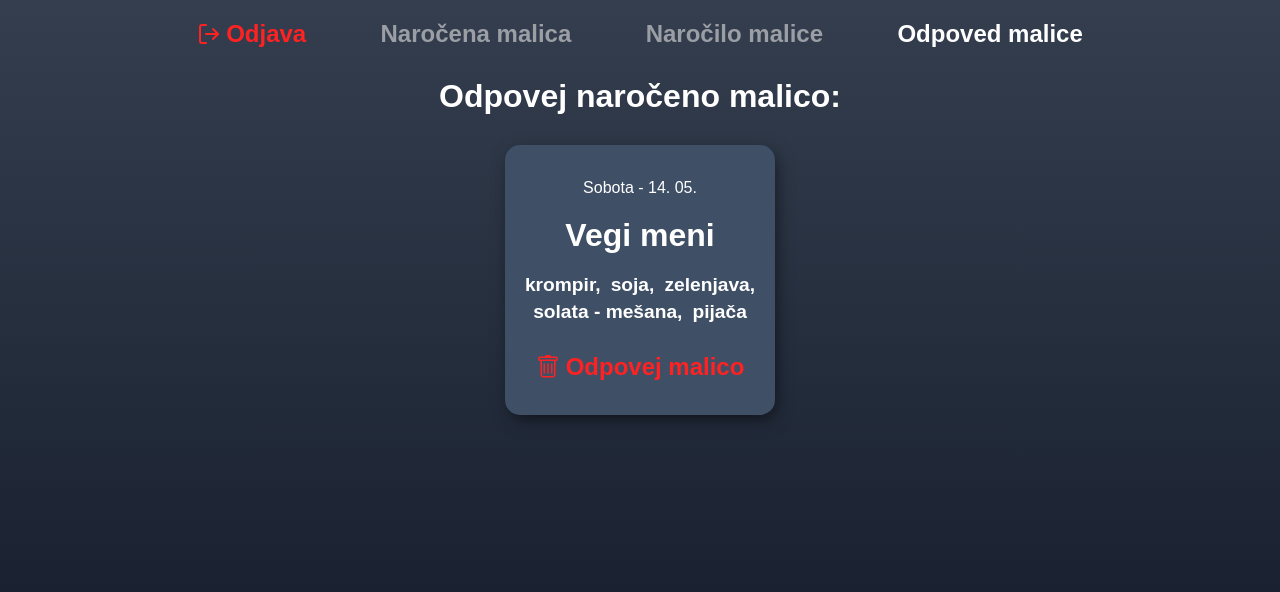
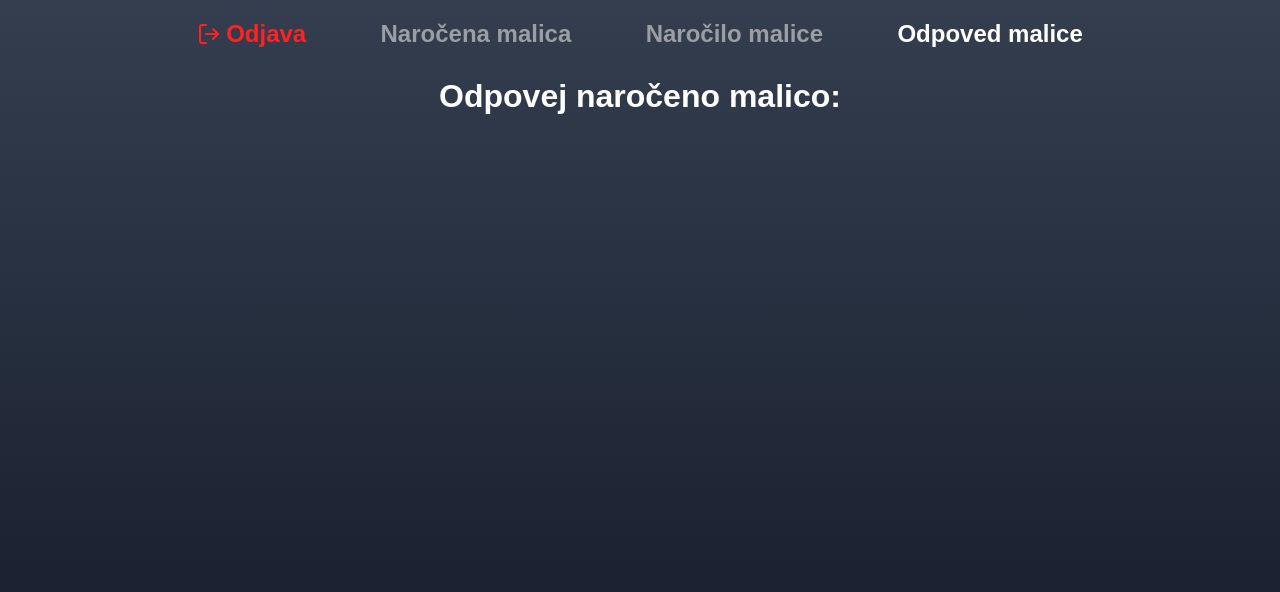
Before and after one commit to Janzunec/konzola-malica-electron, a React (Create React App) app: page /#/odpoved in a window 1280 px wide. Shown: the top 592 px of the page. Built offline with nearby package versions, Linux system fonts and the light colour scheme.

Commit message:
Migrated state managment to redux

```diff
--- a/package.json
+++ b/package.json
@@ -4,7 +4,7 @@
 	"private": true,
 	"dependencies": {
 		"@electron/remote": "^2.0.8",
-		"@reduxjs/toolkit": "^1.8.1",
+		"@reduxjs/toolkit": "^1.8.2",
 		"@testing-library/jest-dom": "^5.16.4",
 		"@testing-library/react": "^13.2.0",
 		"@testing-library/user-event": "^13.5.0",
@@ -16,6 +16,7 @@
 		"react": "^18.1.0",
 		"react-dom": "^18.1.0",
 		"react-icons": "^4.3.1",
+		"react-redux": "^8.0.2",
 		"react-router-dom": "6",
 		"react-scripts": "5.0.1",
 		"wait-on": "^6.0.1",
--- a/src/App.js
+++ b/src/App.js
@@ -4,8 +4,23 @@ import NarocenaMalica from './pages/Naroceno/NarocenaMalica';
 import OdpovedMalice from './pages/Odpoved/OdpovedMalice';
 import Prijava from './pages/Prijava/Prijava';
 import NarociloMalice from './pages/Narocilo/NarociloMalice';
+import { useEffect, useState } from 'react';
+import { useSelector, useDispatch } from 'react-redux';
+import { fetchMalice } from './state/reducers/maliceSlice';
+
+let isInitial = false;
 
 function App() {
+	const malice = useSelector((state) => state.malice.malice);
+	const dispatch = useDispatch();
+
+	useEffect(() => {
+		if (!isInitial) {
+			dispatch(fetchMalice());
+			isInitial = true;
+		}
+	}, [malice, dispatch]);
+
 	return (
 		<div className='App'>
 			<Routes>
--- a/src/components/UI/Cards/MeniCard.js
+++ b/src/components/UI/Cards/MeniCard.js
@@ -3,17 +3,31 @@ import { useLocation } from 'react-router-dom';
 import { BsPlusCircle, BsTrash } from 'react-icons/bs';
 import style from './MeniCard.module.css';
 import MaliceContext from '../../../context/malice-context';
+import { useSelector, useDispatch } from 'react-redux';
+import { maliceActions } from '../../../state/reducers/maliceSlice';
 
 const MeniCard = (props) => {
 	const location = useLocation();
 	const malicaCtx = useContext(MaliceContext);
+	const dispatch = useDispatch();
 
 	const odpovedMaliceHandler = () => {
 		malicaCtx.onOdpovejMalico(props.id);
+		dispatch(maliceActions.odpovejMalico({ id: props.id }));
 	};
 
 	const narociMalicoHandler = () => {
-		malicaCtx.onNarociMalico(props.id, props.datum.toISOString());
+		dispatch(
+			maliceActions.narociMalico({
+				malica: {
+					id: props.id,
+					ime: props.ime,
+					vsebina: props.vsebina,
+					tip: props.tip,
+					datum: props.datum.toISOString(),
+				},
+			})
+		);
 	};
 
 	const dnevi = [
--- a/src/index.js
+++ b/src/index.js
@@ -3,14 +3,16 @@ import ReactDOM from 'react-dom/client';
 import { HashRouter } from 'react-router-dom';
 import App from './App';
 import { MaliceContextProvider } from './context/malice-context';
+import { Provider } from 'react-redux';
+import store from './state';
 
 const root = ReactDOM.createRoot(document.getElementById('root'));
 root.render(
 	<React.StrictMode>
-		<MaliceContextProvider>
+		<Provider store={store}>
 			<HashRouter>
 				<App />
 			</HashRouter>
-		</MaliceContextProvider>
+		</Provider>
 	</React.StrictMode>
 );
--- a/src/pages/Naroceno/NarocenaMalica.js
+++ b/src/pages/Naroceno/NarocenaMalica.js
@@ -1,19 +1,24 @@
-import React, { useContext } from 'react';
+import React, { useEffect, useState } from 'react';
 import Navigation from '../../components/Navigation/Navigation';
 import MalicaBtn from '../../components/UI/Buttons/MalicaBtn';
 import MeniCard from '../../components/UI/Cards/MeniCard';
-import MaliceContext from '../../context/malice-context';
+import { fetchNarocenaMalica } from '../../state/reducers/maliceSlice';
 import style from './NarocenaMalica.module.css';
+import { useSelector, useDispatch } from 'react-redux';
+
+let isInitial = false;
 
 const NarocenaMalica = (props) => {
-	const maliceCtx = useContext(MaliceContext);
-	console.log(maliceCtx.malice);
-	// const [naroceneMalice, setNaroceneMalice] = useState([]);
+	const narocenaMalica = useSelector((state) => state.malice.narocenaMalica);
+	const dispatch = useDispatch();
 
-	// useEffect(() => {
-	// 	const fetchedMalice = maliceCtx.fetchMalice();
-	// 	setNaroceneMalice([...fetchedMalice]);
-	// }, []);
+	useEffect(() => {
+		if (!isInitial) {
+			dispatch(fetchNarocenaMalica());
+			console.log('fetched');
+			isInitial = true;
+		}
+	}, []);
 
 	return (
 		<React.Fragment>
@@ -23,14 +28,13 @@ const NarocenaMalica = (props) => {
 					Naročena malica za danes:
 				</div>
 				<div className={style.naroceniMeniji}>
-					{maliceCtx.malice.map((malica, i) => (
+					{narocenaMalica.map((malica, i) => (
 						<MeniCard
 							key={i}
 							id={i}
 							ime={malica.ime}
 							vsebina={malica.vsebina}
 							tip={malica.tip}
-							slika={malica.slika}
 							datum={malica.datum}
 						/>
 					))}
--- a/src/pages/Narocilo/NarociloMalice.js
+++ b/src/pages/Narocilo/NarociloMalice.js
@@ -3,21 +3,18 @@ import Navigation from '../../components/Navigation/Navigation';
 import MeniCard from '../../components/UI/Cards/MeniCard';
 import MaliceContext from '../../context/malice-context';
 import style from './NarociloMalice.module.css';
+import { useSelector } from 'react-redux';
 
 const NarociloMalice = () => {
 	const [meniji, setMeniji] = useState([]);
 	const [chosenDate, setChosenDate] = useState();
 	const [malicaIsNarocena, setMalicaIsNarocena] = useState(false);
 
-	const maliceCtx = useContext(MaliceContext);
-
-	useEffect(() => {
-		const fetchedMeniji = maliceCtx.fetchMeniji();
-		setMeniji([...fetchedMeniji]);
-	}, [maliceCtx]);
+	const malice = useSelector((state) => state.malice.malice);
+	const narocenaMalica = useSelector((state) => state.malice.narocenaMalica);
 
 	const checkNaroceno = (datum) => {
-		const narocenaMalicaIndex = maliceCtx.malice.findIndex((malica) => {
+		const narocenaMalicaIndex = narocenaMalica.findIndex((malica) => {
 			const malicaDate = new Date(malica.datum);
 			return malicaDate.getDate() === datum.getDate();
 		});
@@ -69,7 +66,7 @@ const NarociloMalice = () => {
 	useEffect(() => {
 		setChosenDate(firstDay);
 		checkNaroceno(firstDay);
-	}, []);
+	}, [narocenaMalica]);
 
 	const firstDayString = getDateString(firstDay);
 	const secondDayString = getDateString(secondDay);
@@ -109,14 +106,13 @@ const NarociloMalice = () => {
 					<div className={style.narociloMain}>
 						<div className={style.narociloTitle}>Izberi meni:</div>
 						<div className={style.narociloMeniji}>
-							{meniji.map((malica) => (
+							{malice.map((malica) => (
 								<MeniCard
 									key={malica.id}
 									id={malica.id}
 									ime={malica.ime}
 									vsebina={malica.vsebina}
 									tip={malica.tip}
-									slika={malica.slika}
 									datum={chosenDate}
 								/>
 							))}
--- a/src/pages/Odpoved/OdpovedMalice.js
+++ b/src/pages/Odpoved/OdpovedMalice.js
@@ -3,22 +3,10 @@ import Navigation from '../../components/Navigation/Navigation';
 import MeniCard from '../../components/UI/Cards/MeniCard';
 import MaliceContext from '../../context/malice-context';
 import style from './OdpovedMalice.module.css';
+import { useSelector } from 'react-redux';
 
 const OdpovedMalice = (props) => {
-	const [naroceneMalice, setNaroceneMalice] = useState([]);
-
-	const maliceCtx = useContext(MaliceContext);
-
-	useEffect(() => {
-		setNaroceneMalice([...maliceCtx.malice]);
-	}, [maliceCtx.malice]);
-
-	// const odpovejMalicoHandler = (id) => {
-	// 	console.log(id);
-	// 	const updatedMalice = naroceneMalice;
-	// 	updatedMalice.splice(id, 1);
-	// 	setNaroceneMalice([...updatedMalice]);
-	// };
+	const narocenaMalica = useSelector((state) => state.malice.narocenaMalica);
 
 	return (
 		<React.Fragment>
@@ -28,7 +16,7 @@ const OdpovedMalice = (props) => {
 					Odpovej naročeno malico:{' '}
 				</div>
 				<div className={style.naroceneMalice}>
-					{naroceneMalice.map((malica, i) => (
+					{narocenaMalica.map((malica, i) => (
 						<MeniCard
 							key={i}
 							id={i}
--- a/src/pages/Prijava/Prijava.js
+++ b/src/pages/Prijava/Prijava.js
@@ -35,6 +35,7 @@ const Prijava = () => {
 				<input
 					name='ID_zaposlenega'
 					placeholder='ID zaposlenega'
+					type='password'
 					onChange={idZaposlenegaInputHandler}
 					className={style.prijavaInput}
 					ref={inputRef}
--- /dev/null
+++ b/src/state/index.js
@@ -0,0 +1,12 @@
+import { configureStore } from '@reduxjs/toolkit';
+import authSlice from './reducers/authSlice';
+import maliceSlice from './reducers/maliceSlice';
+
+const store = configureStore({
+	reducer: {
+		malice: maliceSlice.reducer,
+		auth: authSlice.reducer,
+	},
+});
+
+export default store;
--- /dev/null
+++ b/src/state/reducers/authSlice.js
@@ -0,0 +1,22 @@
+import { createSlice } from '@reduxjs/toolkit';
+
+const initialAuthState = {
+	id: '',
+};
+
+const authSlice = createSlice({
+	name: 'auth',
+	initialState: initialAuthState,
+	reducers: {
+		logIn(state, action) {
+			state.id = action.payload.id;
+		},
+		logout(state) {
+			state.id = '';
+		},
+	},
+});
+
+export const authAction = authSlice.actions;
+
+export default authSlice;
--- /dev/null
+++ b/src/state/reducers/maliceSlice.js
@@ -0,0 +1,97 @@
+import { createSlice } from '@reduxjs/toolkit';
+
+const MENIIJI = [
+	{
+		id: 1,
+		ime: 'Mesni meni',
+		vsebina: ['riž', 'piščanec', 'omaka', 'solata - zelena', 'pijača'],
+		tip: 'mesni',
+	},
+	{
+		id: 2,
+		ime: 'Vegi meni',
+		vsebina: ['krompir', 'soja', 'zelenjava', 'solata - mešana', 'pijača'],
+		tip: 'vegi',
+	},
+	{
+		id: 3,
+		ime: 'Lahki meni',
+		vsebina: ['Sendvič', 'Jogurt', 'Jabolko', 'pijača'],
+		tip: 'lahki',
+	},
+	{
+		id: 4,
+		ime: 'Mešani meni',
+		vsebina: [
+			'krompir',
+			'piščančji zrezek',
+			'zelenjava',
+			'solata - mešana',
+			'pijača',
+		],
+		tip: 'mesani',
+	},
+];
+
+const initialStateMalice = {
+	malice: [],
+	narocenaMalica: [],
+};
+
+const maliceSlice = createSlice({
+	name: 'malice',
+	initialState: initialStateMalice,
+	reducers: {
+		setMalice(state, action) {
+			state.malice = [...state.malice, ...action.payload.malice];
+		},
+		setNarocenaMalica(state, action) {
+			state.narocenaMalica = action.payload.naroceno;
+		},
+		narociMalico(state, action) {
+			console.log(action.payload);
+			state.narocenaMalica.push(action.payload.malica);
+		},
+		odpovejMalico(state, action) {
+			console.log(action.payload.id);
+			state.narocenaMalica.splice(action.payload.id, 1);
+		},
+	},
+});
+
+export const fetchMalice = () => {
+	return (dispatch) => {
+		dispatch(
+			maliceActions.setMalice({
+				malice: MENIIJI,
+			})
+		);
+		return;
+	};
+};
+
+const chooseRandomMalica = () => {
+	const randomId = Math.floor(Math.random() * 4 + 1);
+	const malica = MENIIJI.find((meni) => meni.id === randomId);
+	const malicaTransformed = {
+		...malica,
+		datum: new Date().toISOString(),
+	};
+	return malicaTransformed;
+};
+
+export const fetchNarocenaMalica = () => {
+	return (dispatch) => {
+		const fetchedMalice = [chooseRandomMalica()];
+		dispatch(
+			maliceActions.setNarocenaMalica({
+				naroceno: fetchedMalice,
+			})
+		);
+		return;
+	};
+};
+
+export const maliceActions = maliceSlice.actions;
+
+export default maliceSlice;
```
Also changed, not shown: public/main.js (+7 -7 lines), 1 other file (tests, documents, lock files or other folders).
